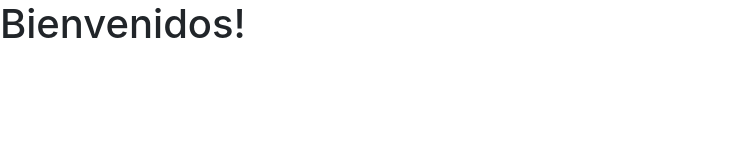
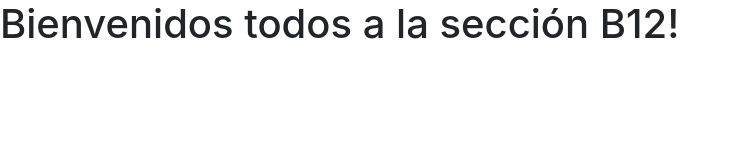
Before and after one commit to cursonodejs/demo, a plain HTML site: page index.html in a window 1280 px wide. Shown: the whole page, without its empty margins (0-736 px from the left). Drawn offline with nearby package versions, Linux system fonts and the light colour scheme.

Commit message:
FIX: Mensaje de bienvenida

```diff
--- a/index.html
+++ b/index.html
@@ -11,7 +11,7 @@
     <title>Curso Visualización de Datos</title>
   </head>
   <body>
-    <h1>Bienvenidos!</h1>
+    <h1>Bienvenidos todos a la sección B12!</h1>
 
     <!-- Optional JavaScript -->
     <!-- jQuery first, then Popper.js, then Bootstrap JS -->
```
